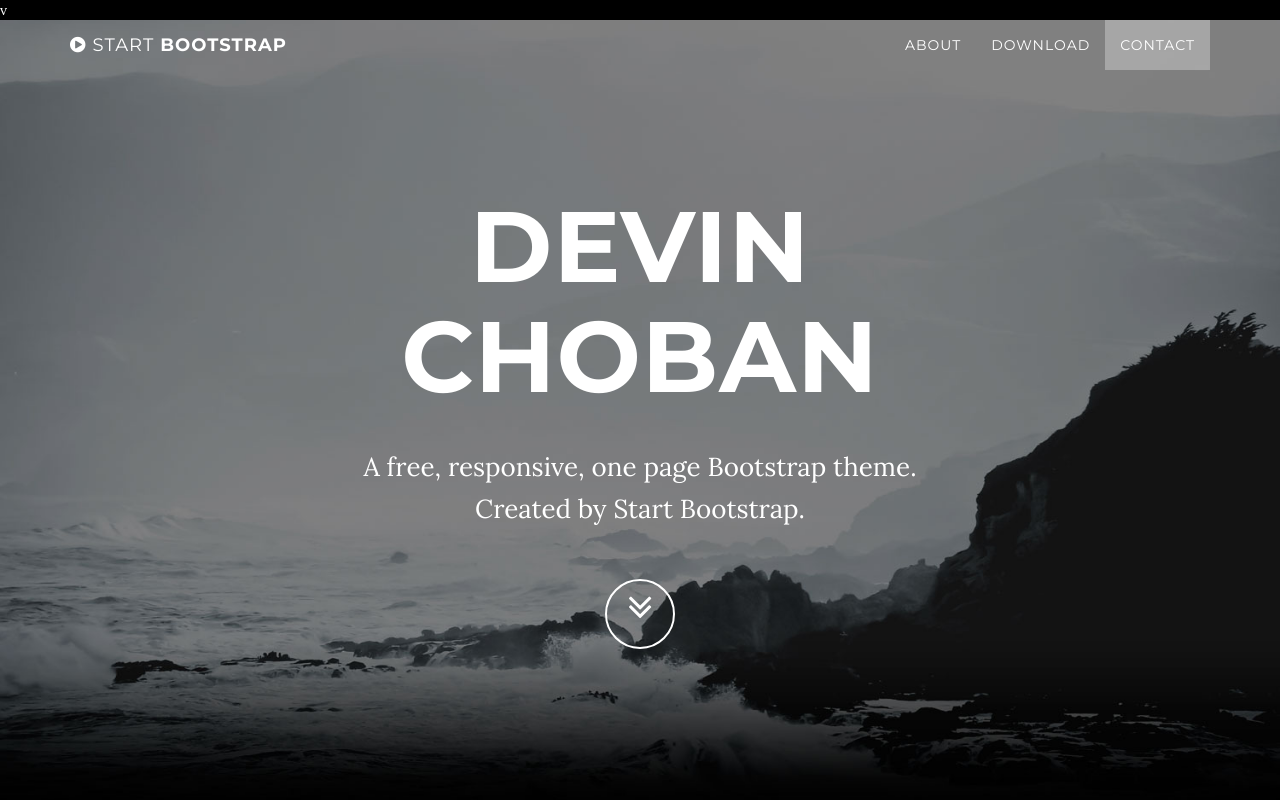
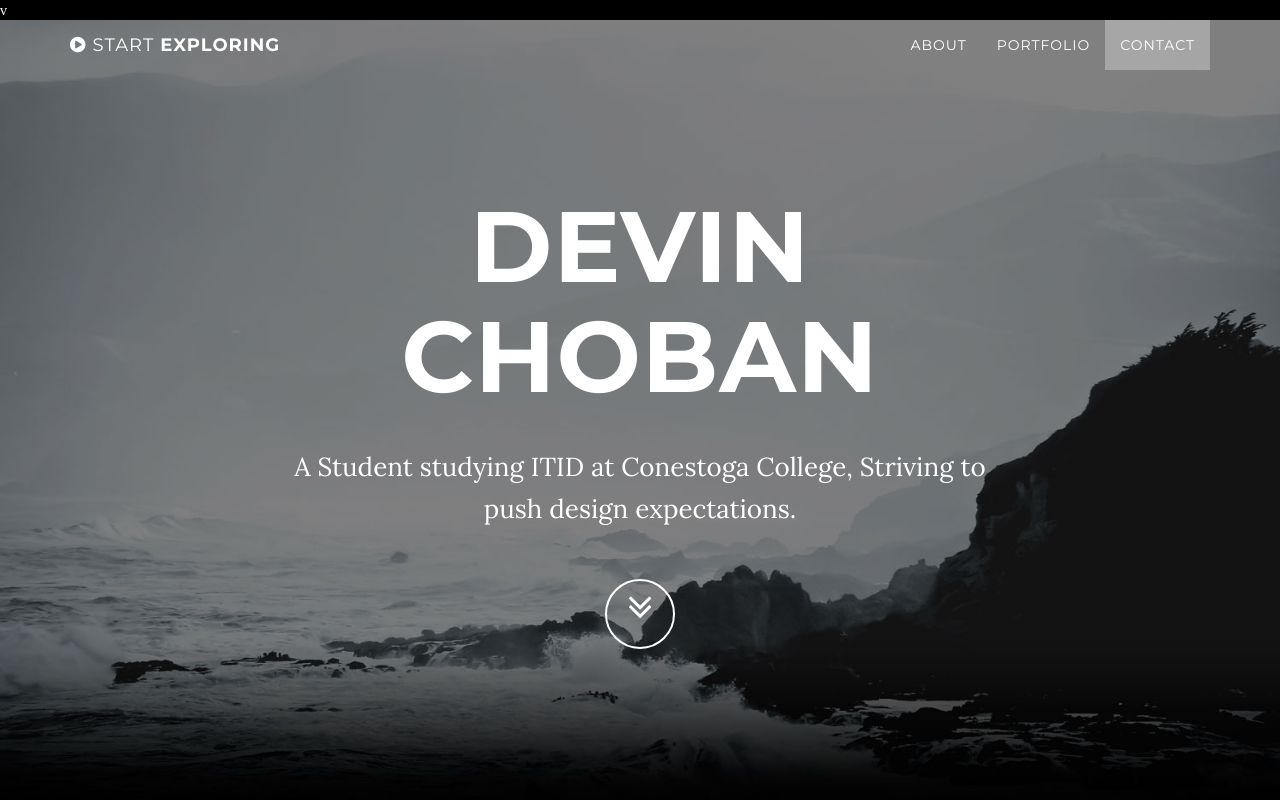
Before and after one commit to chobykid/chobykid.github.io, a website: page index.html in a window 1280 px wide. Shown: the top 800 px of the page. Drawn offline with nearby package versions, Linux system fonts and the light colour scheme; some packages are replaced by stand-ins of ours.

Commit message:
Update index.html

```diff
--- a/index.html
+++ b/index.html
@@ -41,7 +41,7 @@ v<!DOCTYPE html>
                     Menu <i class="fa fa-bars"></i>
                 </button>
                 <a class="navbar-brand page-scroll" href="#page-top">
-                    <i class="fa fa-play-circle"></i> <span class="light">Start</span> Bootstrap
+                    <i class="fa fa-play-circle"></i> <span class="light">Start</span> Exploring
                 </a>
             </div>
 
@@ -56,7 +56,7 @@ v<!DOCTYPE html>
                         <a class="page-scroll" href="#about">About</a>
                     </li>
                     <li>
-                        <a class="page-scroll" href="#download">Download</a>
+                        <a class="page-scroll" href="#download">Portfolio</a>
                     </li>
                     <li>
                         <a class="page-scroll" href="#contact">Contact</a>
@@ -75,8 +75,7 @@ v<!DOCTYPE html>
                 <div class="row">
                     <div class="col-md-8 col-md-offset-2">
                         <h1 class="brand-heading">Devin Choban</h1>
-                        <p class="intro-text">A free, responsive, one page Bootstrap theme.
-                            <br>Created by Start Bootstrap.</p>
+                        <p class="intro-text">A Student studying ITID at Conestoga College, Striving to push design expectations.</p>
                         <a href="#about" class="btn btn-circle page-scroll">
                             <i class="fa fa-angle-double-down animated"></i>
                         </a>
```
